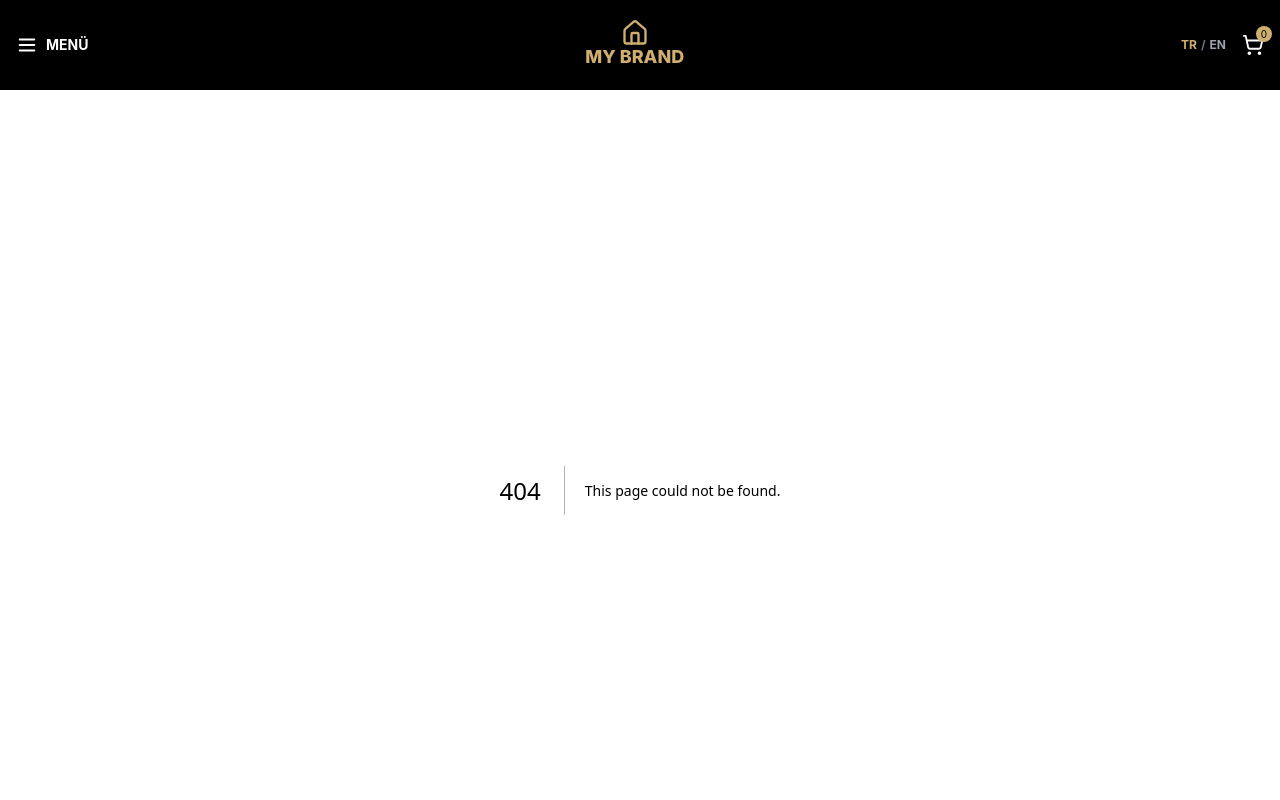
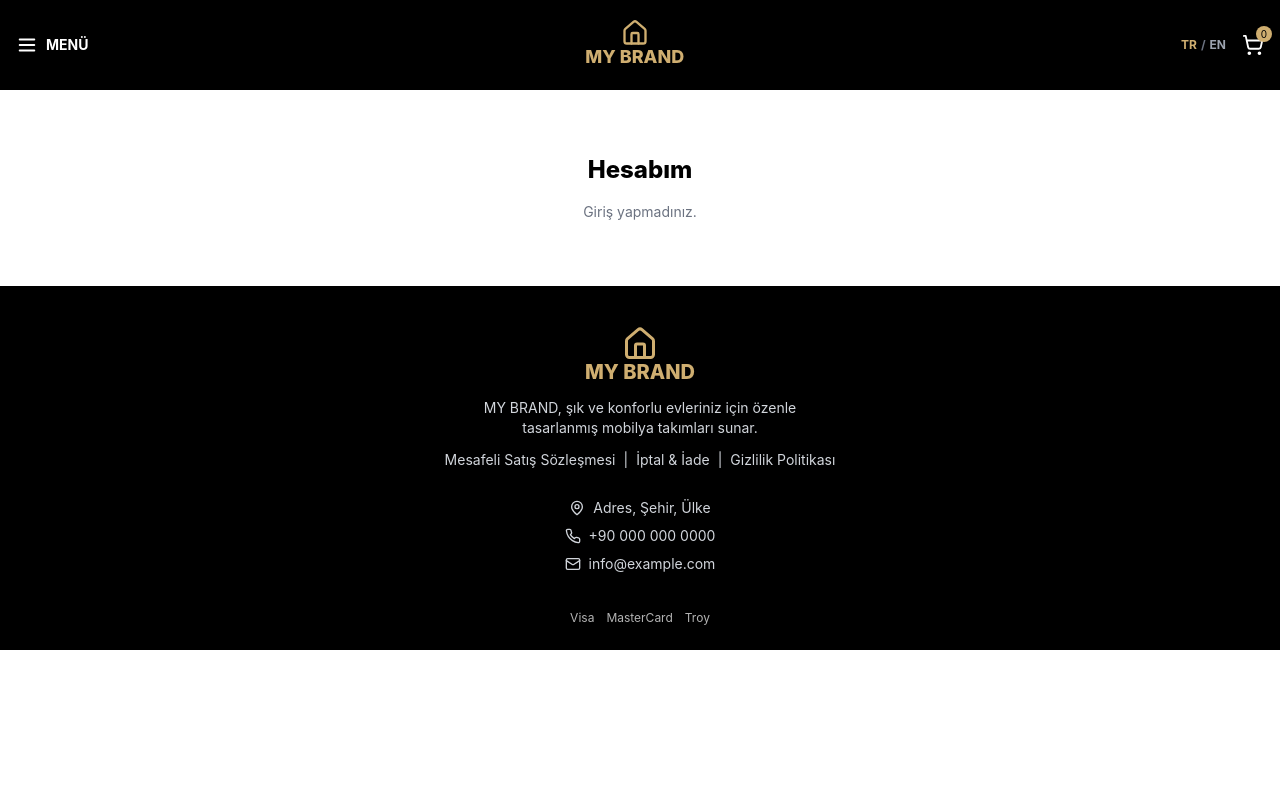
Before and after one commit to takrun00-hue/berk-homeavm, a Next.js app: page /account in a window 1280 px wide. Before the commit this address had no page. Shown: the top 800 px of the page. Built offline with nearby package versions, Linux system fonts and the light colour scheme.

Commit message:
Create AccountPage component with language support
This component displays account information based on the user's language preference.

```diff
--- /dev/null
+++ b/app/account/page.tsx
@@ -0,0 +1,20 @@
+"use client";
+
+import { useLanguage } from "@/context/LanguageContext";
+
+export default function AccountPage() {
+  const { locale } = useLanguage();
+
+  return (
+    <section className="py-16 px-4 max-w-md mx-auto text-center space-y-4">
+      <h1 className="text-2xl font-extrabold">
+        {locale === "tr" ? "Hesabım" : "My Account"}
+      </h1>
+      <p className="text-gray-500 text-sm">
+        {locale === "tr"
+          ? "Giriş yapmadınız."
+          : "You are not logged in."}
+      </p>
+    </section>
+  );
+}
```
